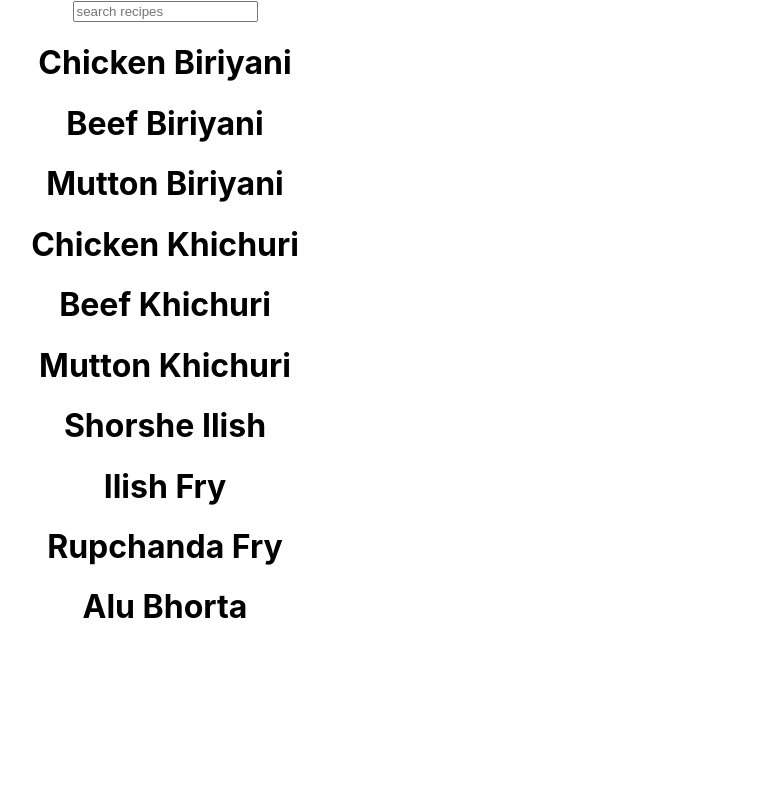
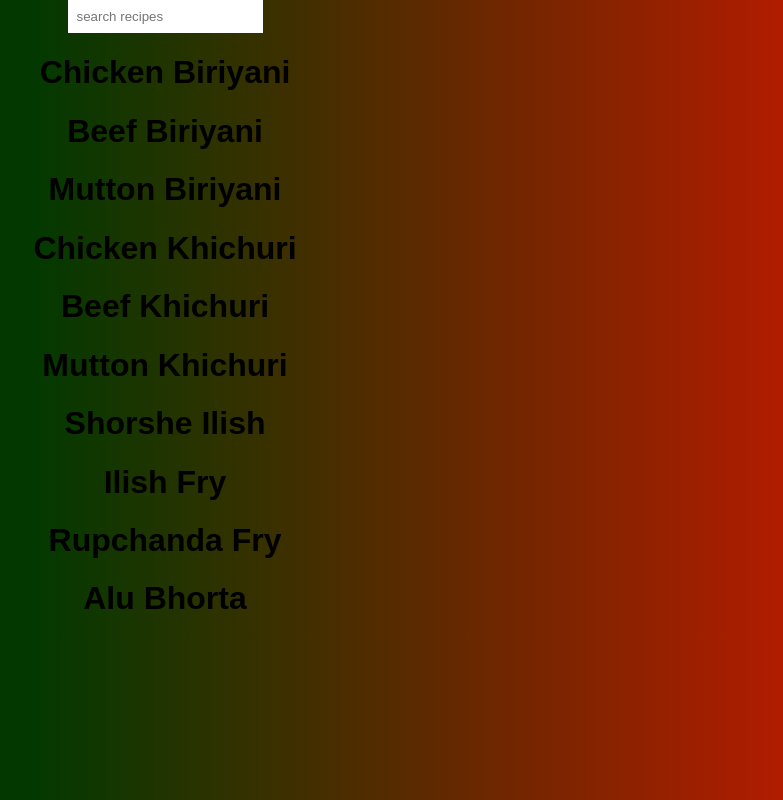
Before and after one commit to ShimantoBhowmik/Bengali-Recipes, a React (Create React App) app in the folder bengali-recipe/: page / in a window 1280 px wide. Shown: the whole page, without its empty margins (475-1258 px from the left). Built offline with nearby package versions, Linux system fonts and the light colour scheme.

Commit message:
Implementing Styling

```diff
--- a/bengali-recipe/src/App.css
+++ b/bengali-recipe/src/App.css
@@ -1,38 +1,13 @@
-.App {
+body{
+  margin:0;
+  padding:0;
+  font: 1em sans-serif;
+  -webkit-font-smoothing: antialiased;
+  -moz-osx-font-smoothing: grayscale;
+  background: linear-gradient(
+    to left,
+    rgb(182, 27, 0) 0%,
+    rgb(3, 57, 0)60%
+  );
   text-align: center;
 }
-
-.App-logo {
-  height: 40vmin;
-  pointer-events: none;
-}
-
-@media (prefers-reduced-motion: no-preference) {
-  .App-logo {
-    animation: App-logo-spin infinite 20s linear;
-  }
-}
-
-.App-header {
-  background-color: #282c34;
-  min-height: 100vh;
-  display: flex;
-  flex-direction: column;
-  align-items: center;
-  justify-content: center;
-  font-size: calc(10px + 2vmin);
-  color: white;
-}
-
-.App-link {
-  color: #61dafb;
-}
-
-@keyframes App-logo-spin {
-  from {
-    transform: rotate(0deg);
-  }
-  to {
-    transform: rotate(360deg);
-  }
-}
--- a/bengali-recipe/src/App.js
+++ b/bengali-recipe/src/App.js
@@ -1,5 +1,5 @@
 import { Component } from 'react';
-import logo from './logo.svg';
+//import logo from './logo.svg';
 import RecipeList  from './components/recipe-list/recipe-list';
 import SearchBox from './components/search-box/search-box';
 import './App.css';
@@ -40,7 +40,7 @@ class App extends Component {
     return (
     <div className='App'>
       <SearchBox
-      className = 'search-box'
+      className = 'recipe-search-box'
       onChangeHandler = {onSearchChange}
       placeholder = 'search recipes'
       />
--- a/bengali-recipe/src/components/search-box/search-box.jsx
+++ b/bengali-recipe/src/components/search-box/search-box.jsx
@@ -1,10 +1,11 @@
 import { Component } from "react";
+import './search-box.css';
 
 class SearchBox extends Component{
     render(){
         return(
             <input
-            className={this.props.className}
+            className='search-box ${this.props.className}'
             type='search'
             placeholder={this.props.placeholder}
             onChange={this.props.onChangeHandler}/>
```
